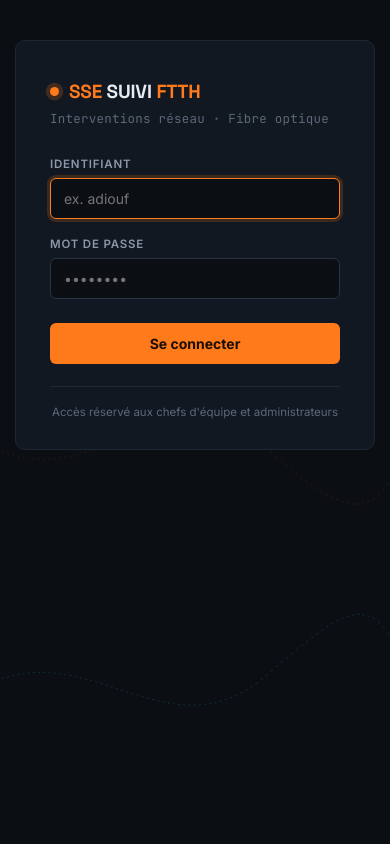
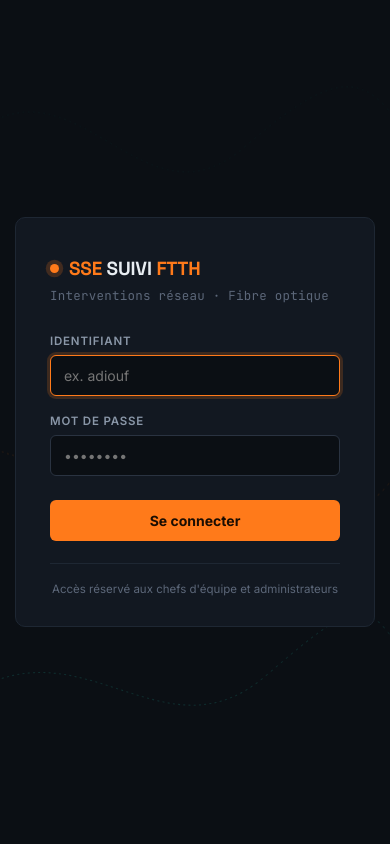
Before and after one commit to laurentmd5/sse-report, a Flask app: page /auth/login in a window 390 px wide. Run offline with Flask 3, Linux system fonts and the light colour scheme.

Commit message:
Fix vertical centering of the login screen on mobile devices using min-height: 100dvh

```diff
--- a/app/static/css/style.css
+++ b/app/static/css/style.css
@@ -115,7 +115,7 @@ body{
 }
 
 /* ================= SCREEN 1 — CONNEXION ================= */
-#screen-login{display:flex; align-items:center; justify-content:center; padding:80px 20px;}
+#screen-login{display:flex; align-items:center; justify-content:center; padding:80px 20px; min-height: 100vh; min-height: 100dvh;}
 .login-card{
   width:100%; max-width:380px;
   background:var(--bg-surface);
```
